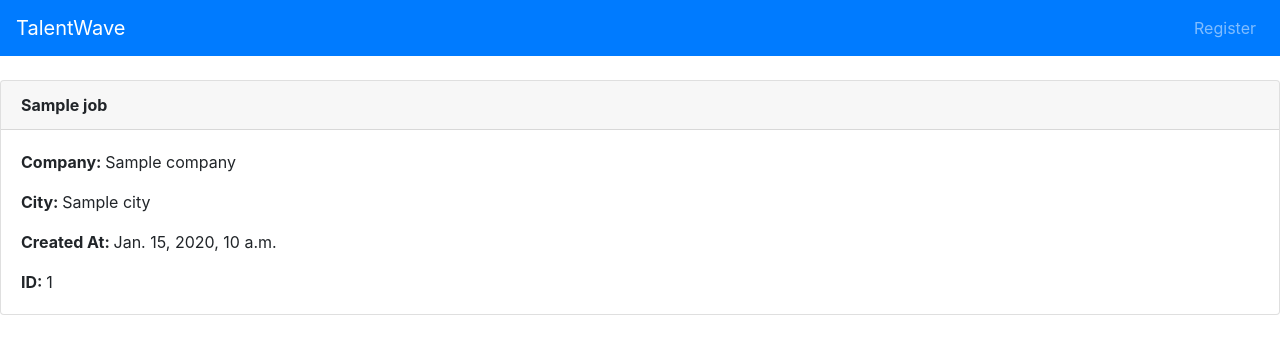
After one commit to jackson-07/talentwave, a Django app: template main_app/templates/jobs_detail.html in a window 1280 px wide. The commit adds this page. Shown: the top 354 px of the page. Run offline with Django 5.2, Linux system fonts and the light colour scheme; the template is opened without the code that fills it: most values are stand-ins (such as "Sample title", 1, 10 or a date in 2020); data that the repository does not hold is empty.

Commit message:
adding detail page for jobs

```diff
--- a/main_app/templates/job.html
+++ b/main_app/templates/jobs.html
@@ -22,7 +22,7 @@
     {% if jobs %}
     {% for job in jobs %}
     <tr>
-      <td>{{ job.name }}</td>
+      <td><a href="{% url 'jobs_detail' job.id %}">{{ job.name }}</td></a>
       <td>{{ job.company }}</td>
       <td>{{ job.city }}</td>
       <td>{{ job.created_at }}</td>
--- /dev/null
+++ b/main_app/templates/jobs_detail.html
@@ -0,0 +1,31 @@
+{% extends 'base.html' %}
+{% block content %}
+
+<div class="card">
+    <div class="card-header">
+        <strong>
+          {{ jobs.name }}
+        </strong>
+    </div>
+    <div class="card-body">
+
+
+
+  <p class="card-text">
+  <strong>Company: </strong>{{ jobs.company }}</p>
+
+  <p class="card-text">
+  <strong>City: </strong>{{ jobs.city }}</p>
+
+  <p class="card-text">
+  <strong>Created At: </strong>{{ jobs.created_at }}</p>
+
+  <p class="card-text">
+  <strong>ID: </strong>{{ jobs.id }}</p>
+
+
+    </div>
+  </div>
+
+
+{% endblock %}
--- a/main_app/urls.py
+++ b/main_app/urls.py
@@ -10,6 +10,7 @@ urlpatterns = [
   path('add_candidate/', views.add_candidate, name='add_candidate'),
   path('update_candidate/<int:pk>', views.update_candidate, name='update_candidate'),
   path('search/', views.search, name='search'),
-  path('jobs/', views.job, name='jobs')
+  path('jobs/', views.jobs, name='jobs'),
+  path('jobs_detail/<int:pk>', views.jobs_detail, name='jobs_detail')
 
 ]
```
Also changed, not shown: main_app/views.py (+10 -2 lines).
